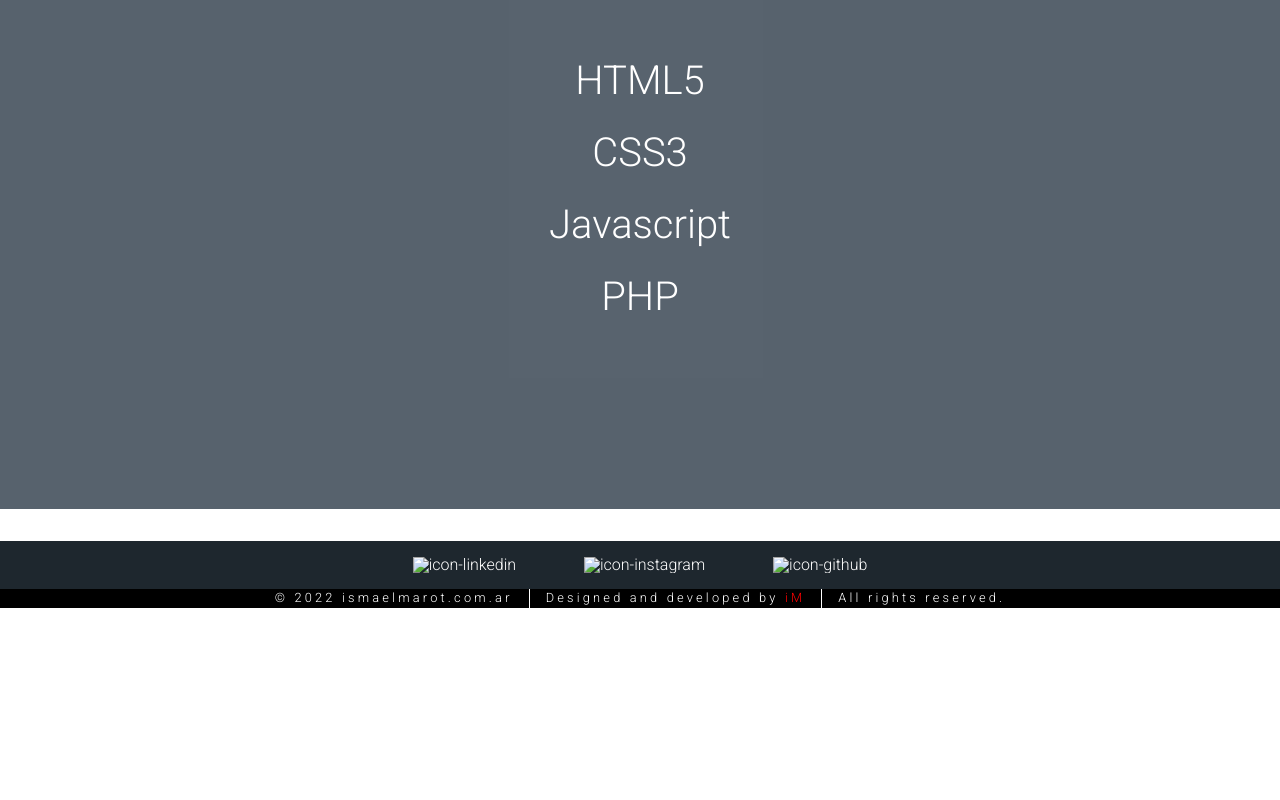
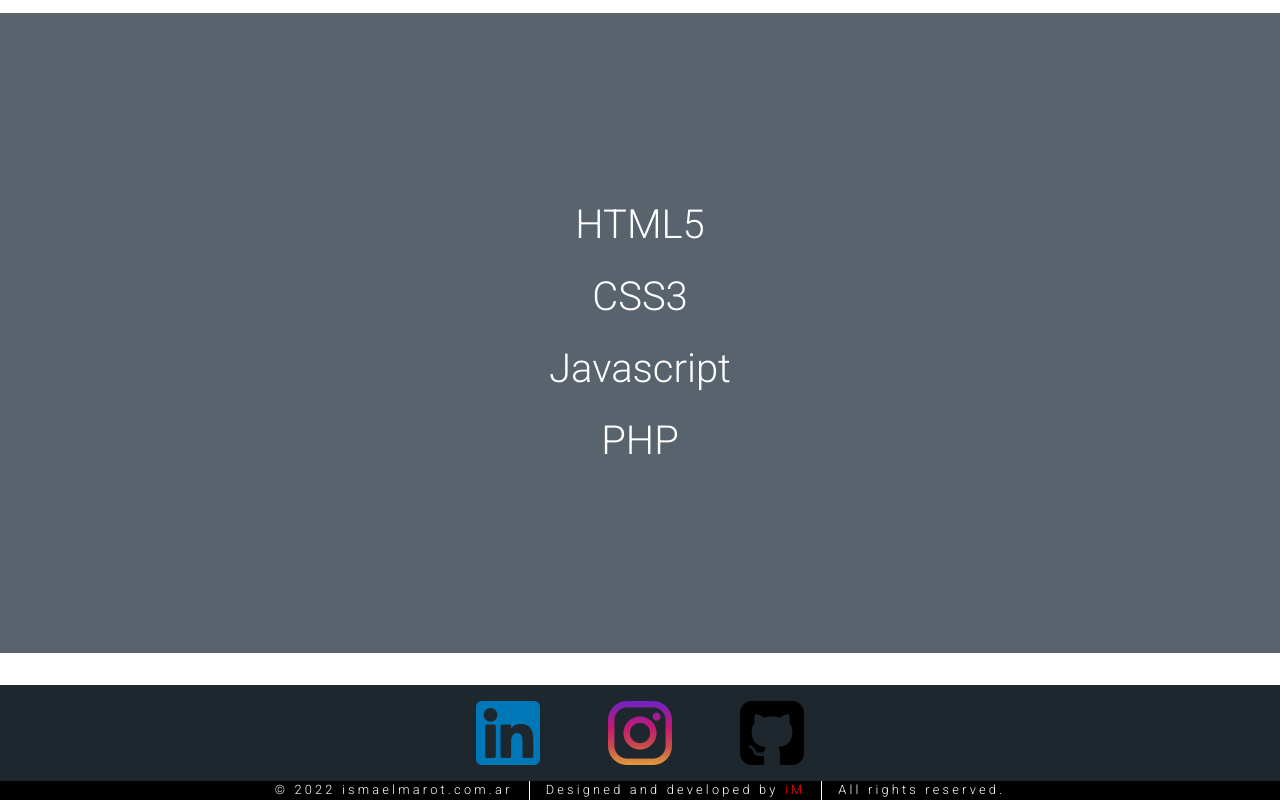
Before and after one commit to ismaelmarot/ismaelmarot.github.io, a plain HTML site: page index.html in a window 1280 px wide. Shown: the part 1339-2139 px from the top of the page. Before the commit the page ends 1947 px from the top, so only its background shows below. Drawn offline with Linux system fonts and the light colour scheme.

Commit message:
Update index.html

```diff
--- a/index.html
+++ b/index.html
@@ -38,7 +38,7 @@
 		</div>
 	</div>
 	<div class="space-container" id="home">
-		<img src="imgs/img-im-01.jpg" alt="im-img-01">
+		<img src="im_web/imgs/img-im-01.jpg" alt="im-img-01">
 		<h2>ISMAEL MAROT</h2>
 		<h3>Full-Stack Developer</h3>
 		<div class="btn">
@@ -46,7 +46,7 @@
 		</div>
 	</div>
 	<div class="about-photo animation-left" id="about-me-info">
-		<img src="imgs/img-im-02.jpeg" alt="im-img-02">
+		<img src="im_web/imgs/img-im-02.jpeg" alt="im-img-02">
 	</div>
 	<div class="about-info animation-right">
 		<div>
@@ -70,9 +70,9 @@
 	</div>
 	<footer class="footer" id="contact"><!-- FOOTER -->
 		<div class="info-media-contact">
-			<a href="https://ar.linkedin.com/in/ismael-marot-a3ab48100"><img src="icons/icon-linkedin.png" class="icon-contact" alt="icon-linkedin"></a>
-			<a href="https://instagram.com/ismaelmarot"><img src="icons/icon-instagram.png" class="icon-contact" alt="icon-instagram"></a>
-			<a href="https://github.com/ismaelmarot"><img src="icons/icon-github.png" class="icon-contact" alt="icon-github"></a>
+			<a href="https://ar.linkedin.com/in/ismael-marot-a3ab48100"><img src="im_web/icons/icon-linkedin.png" class="icon-contact" alt="icon-linkedin"></a>
+			<a href="https://instagram.com/ismaelmarot"><img src="im_web/icons/icon-instagram.png" class="icon-contact" alt="icon-instagram"></a>
+			<a href="https://github.com/ismaelmarot"><img src="im_web/icons/icon-github.png" class="icon-contact" alt="icon-github"></a>
 		</div>
 		<div class="info-developer"><!--INFO DEVELOPER-->
 			<p class="info-dev-text" id="currentYearDate"></p>
```
